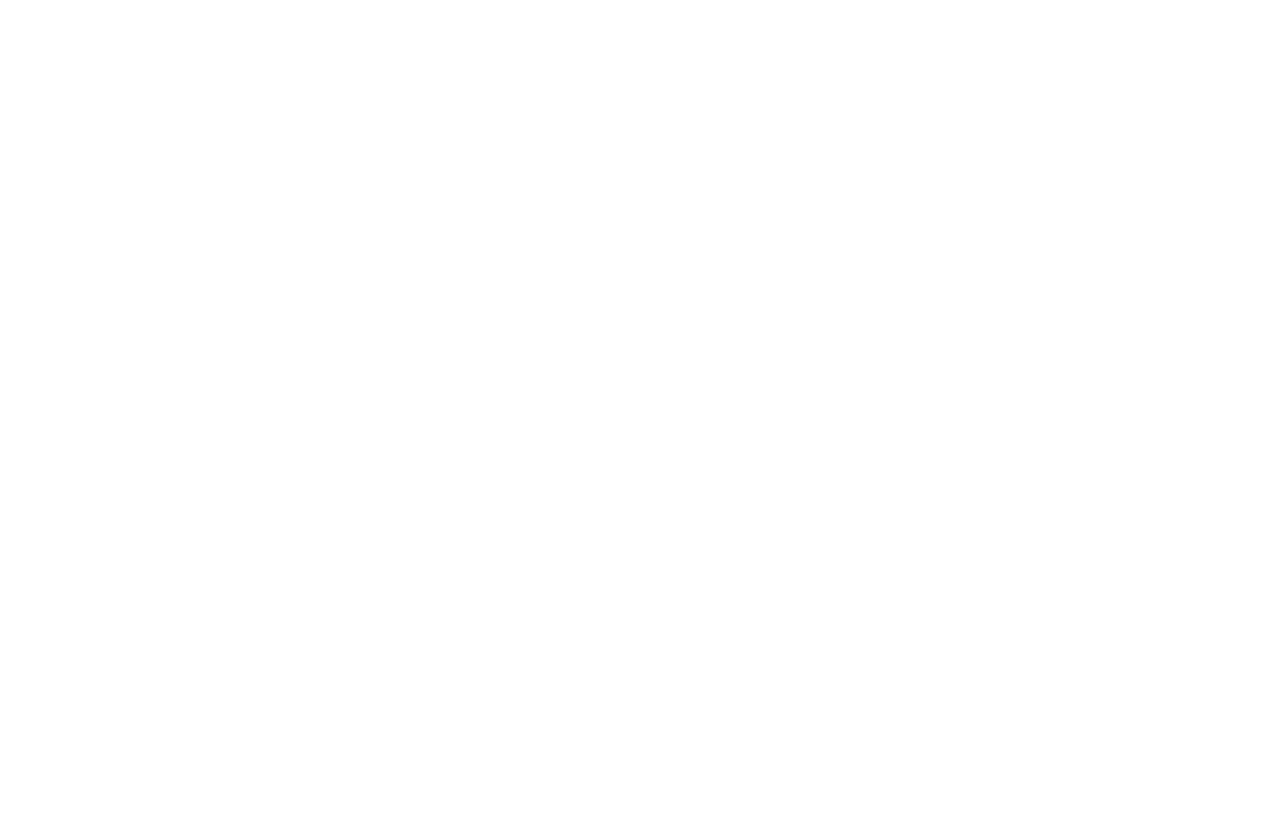
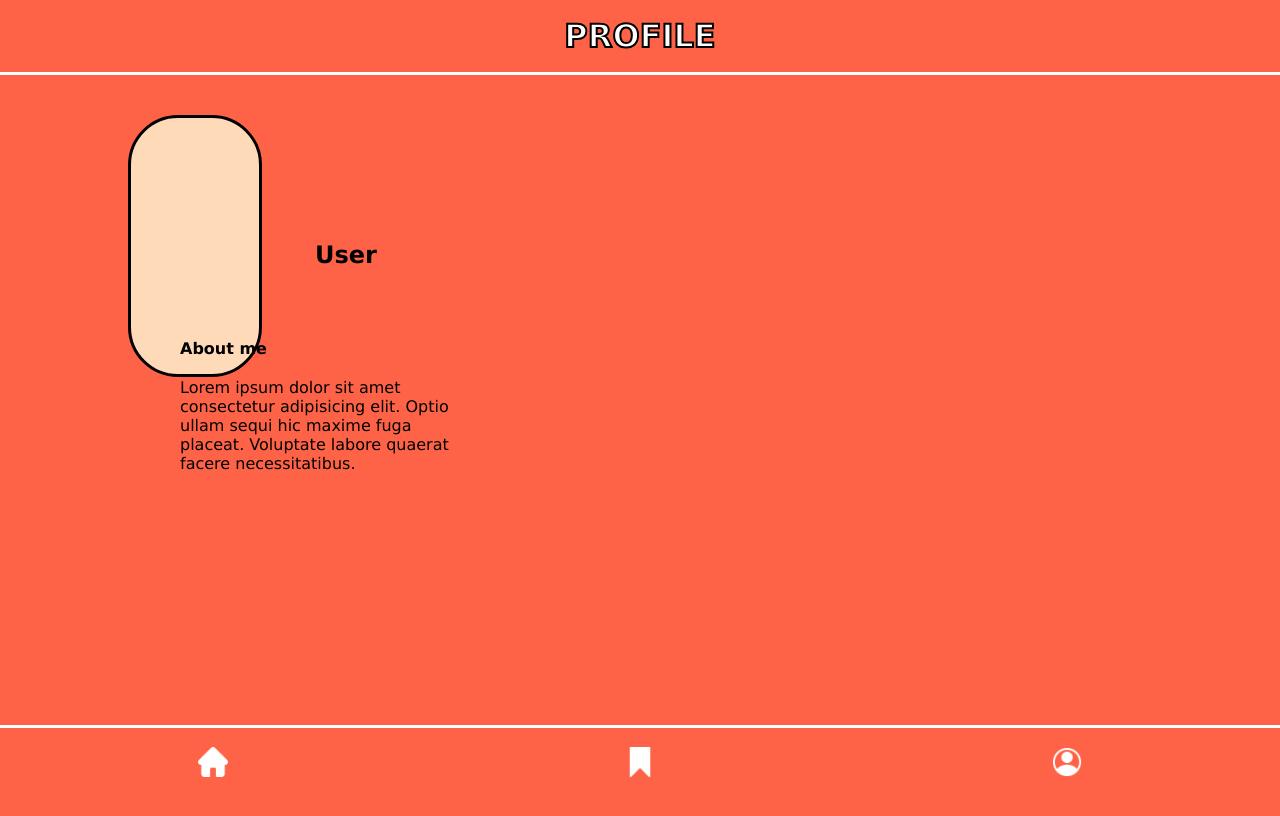
Before and after one commit to adrianricken/adrianRicken-quiz-app, a plain HTML site: page profile.html in a window 1280 px wide. Drawn offline with Linux system fonts and the light colour scheme.

Commit message:
addition

```diff
--- /dev/null
+++ b/components/profile.css
@@ -0,0 +1,38 @@
+.card__profile {
+  display: flex;
+  width: 100px;
+  height: 100px;
+  border-radius: 50px;
+  position: relative;
+  flex-direction: column;
+  margin: 40px 10%;
+  border: 3px solid black;
+  background-color: var(--secondary-color);
+  padding: 10% 5%;
+  scroll-margin-top: 100px;
+  text-wrap: wrap;
+}
+
+.card__profile > h2 {
+  margin-top: -5px;
+  margin-left: 120px;
+}
+
+.card__profile > h4 {
+  margin-top: 70px;
+  margin-bottom: 20px;
+  margin-left: -15px;
+  width: 200px;
+}
+
+.card__profile > p {
+  width: 300px;
+  height: 200px;
+  margin-left: -15px;
+}
+
+.footer__profile {
+  position: sticky;
+  bottom: 0;
+  margin-top: 400px;
+}
--- a/profile.html
+++ b/profile.html
@@ -0,0 +1,45 @@
+<!DOCTYPE html>
+<html lang="en">
+  <head>
+    <meta charset="UTF-8" />
+    <meta name="viewport" content="width=device-width, initial-scale=1.0" />
+    <title>Quizz App Bookmarks</title>
+    <link rel="stylesheet" href="styles.css" />
+  </head>
+  <body>
+    <header class="header">
+      <h1>PROFILE</h1>
+    </header>
+    <main>
+      <section class="card__profile">
+        <h2>User</h2>
+        <h4>About me</h4>
+        <p class="text__profile">
+          Lorem ipsum dolor sit amet consectetur adipisicing elit. Optio ullam
+          sequi hic maxime fuga placeat. Voluptate labore quaerat facere
+          necessitatibus.
+        </p>
+      </section>
+
+      <footer class="footer__profile">
+        <ul class="nav-bar">
+          <li>
+            <a aria-label="home" href="./index.html"
+              ><img src="./images/home_filled.png" width="30px" class="icon"
+            /></a>
+          </li>
+          <li>
+            <a aria-label="bookmarks" href="./bookmarks.html">
+              <img src="./images/bookmark_filled.png" width="30px" class="icon"
+            /></a>
+          </li>
+          <li>
+            <a aria-label="profile" href="./profile.html"
+              ><img src="./images/profile_filled.png" width="30px" class="icon"
+            /></a>
+          </li>
+        </ul>
+      </footer>
+    </main>
+  </body>
+</html>
--- a/styles.css
+++ b/styles.css
@@ -3,3 +3,4 @@
 @import "./components/navigation.css";
 @import "./components/card.css";
 @import "./components/button.css";
+@import "./components/profile.css";
```
Also changed, not shown: index.html (+21 -16 lines), 1 other file.
